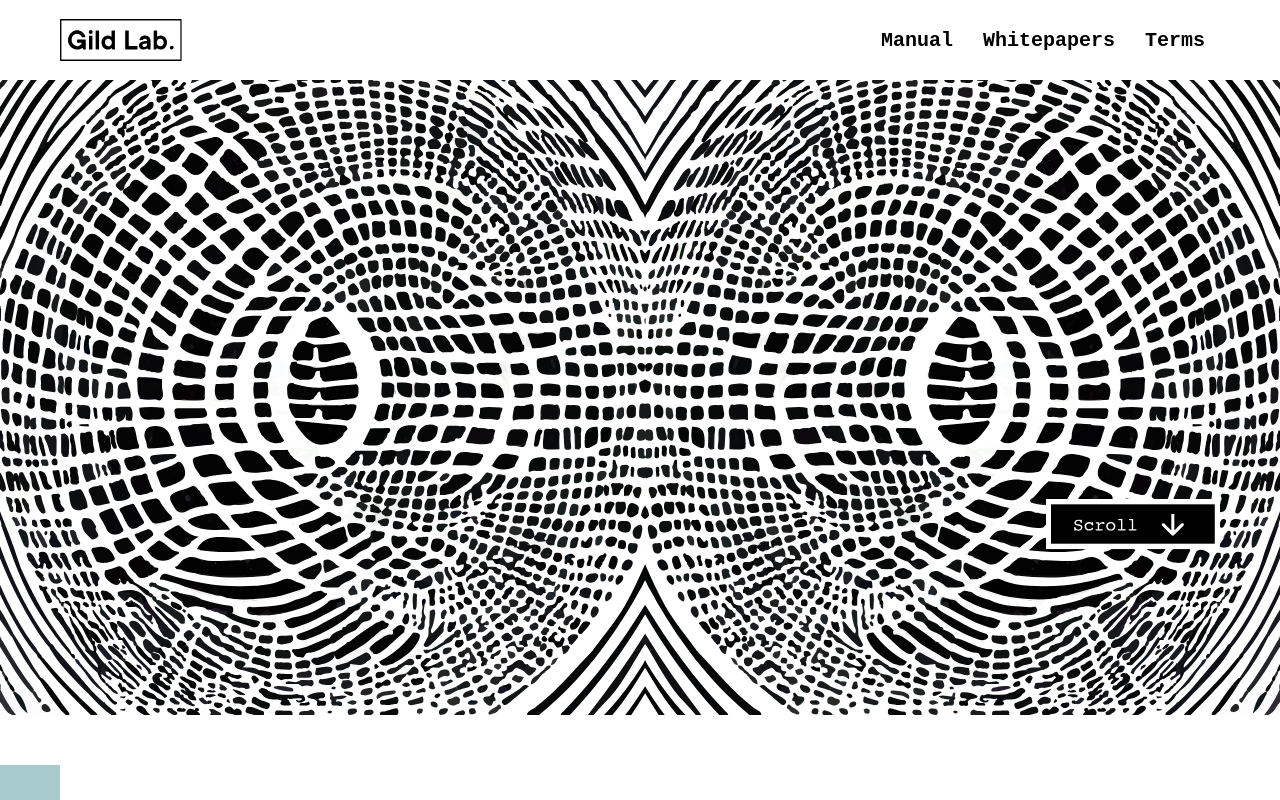
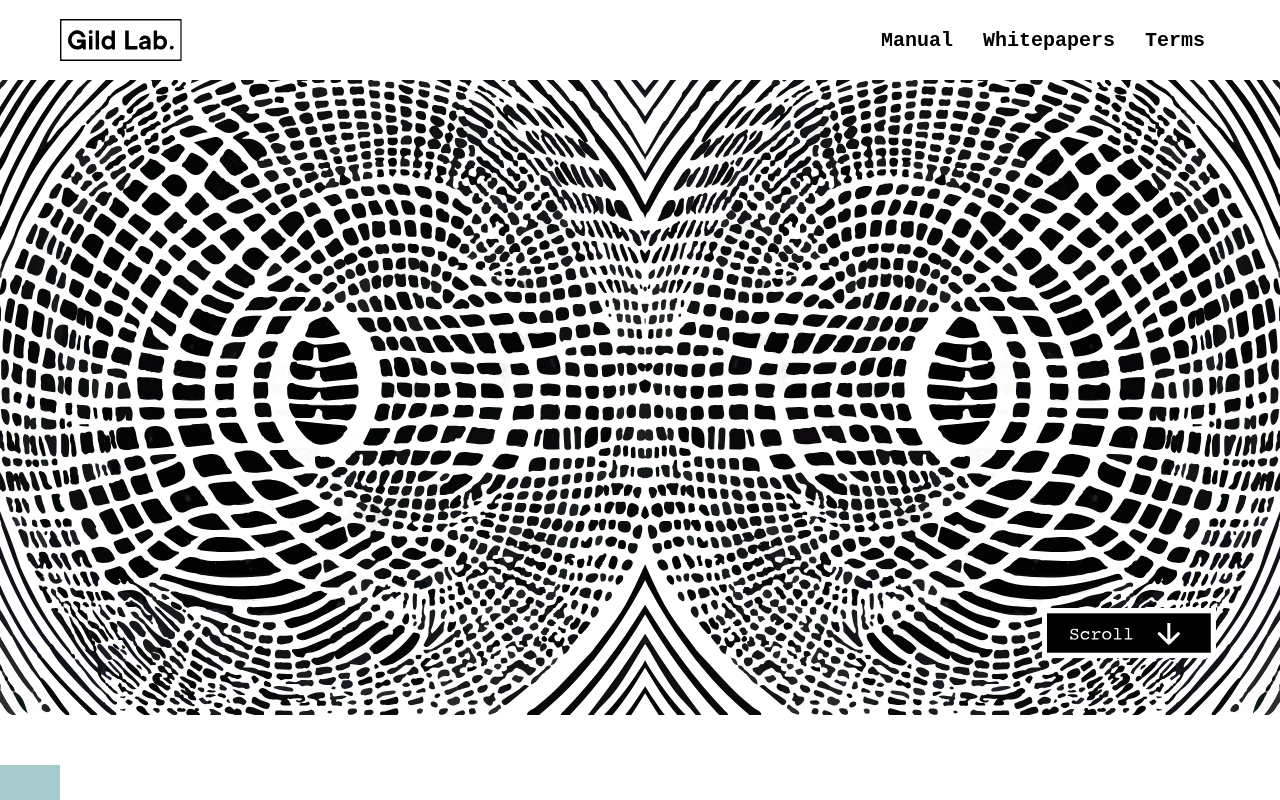
Before and after one commit to Gild-Lab/gildlab-website, a SvelteKit app: page / in a window 1280 px wide. Shown: the top 800 px of the page. Built offline with nearby package versions, Linux system fonts and the light colour scheme; a web font is replaced by a local one.

Commit message:
WIP - scroll floating

```diff
--- a/src/routes/+page.svelte
+++ b/src/routes/+page.svelte
@@ -1,10 +1,39 @@
 <script xmlns="http://www.w3.org/1999/html">
     import image from "../assets/image.svg"
+    import {onMount} from "svelte";
+
+    let endOfImage = false;
+    let y=1;
+
+    onMount(() => {
+        let abstract = document.getElementById("abstract")
+        let scroll = document.getElementById("scroll")
+        let initialPosition = abstract.offsetTop + Math.floor(2 * abstract.offsetHeight / 9)
+
+        window.onscroll = () => {
+
+            let abstractPosition = abstract.offsetTop + abstract.offsetHeight
+            let scrollPosition = scroll.offsetTop + scroll.offsetHeight
+            scroll.style.bottom = initialPosition - y + "px"
+            console.log(scroll.offsetHeight)
+
+            endOfImage = abstractPosition < scrollPosition;
+            if (endOfImage) {
+                scroll.style.bottom = scroll.offsetHeight + "px"
+            }
+            if(y<10){
+                scroll.style.bottom = abstract.offsetTop + Math.floor(abstract.offsetHeight / 9) + "px"
+
+            }
+        }
+    })
+
 </script>
+<svelte:window bind:scrollY={y}/>
 <div class="content">
   <div class="main-image">
-    <img src={image} alt="gild lab"/>
-    <div class="scroll">
+    <img src={image} alt="gild lab" id="abstract"/>
+    <div class="scroll" id="scroll">
       <svg width="174" height="51" viewBox="0 0 174 51" fill="none" xmlns="http://www.w3.org/2000/svg">
         <rect width="174" height="50.0637" fill="white"/>
         <rect x="5" y="5.32617" width="163.772" height="39.3683" fill="black"/>
@@ -308,14 +337,17 @@
     }
 
     .main-image {
+        display: block;
         width: 100%;
-        position: relative;
+        height: auto;
     }
 
     .scroll {
         position: absolute;
-        right: 6rem;
-        bottom: 16.5rem;
+        width: 95%;
+        text-align: right;
+        transition: 0.2s;
+        bottom: 16rem;
     }
 
     .segment {
```
